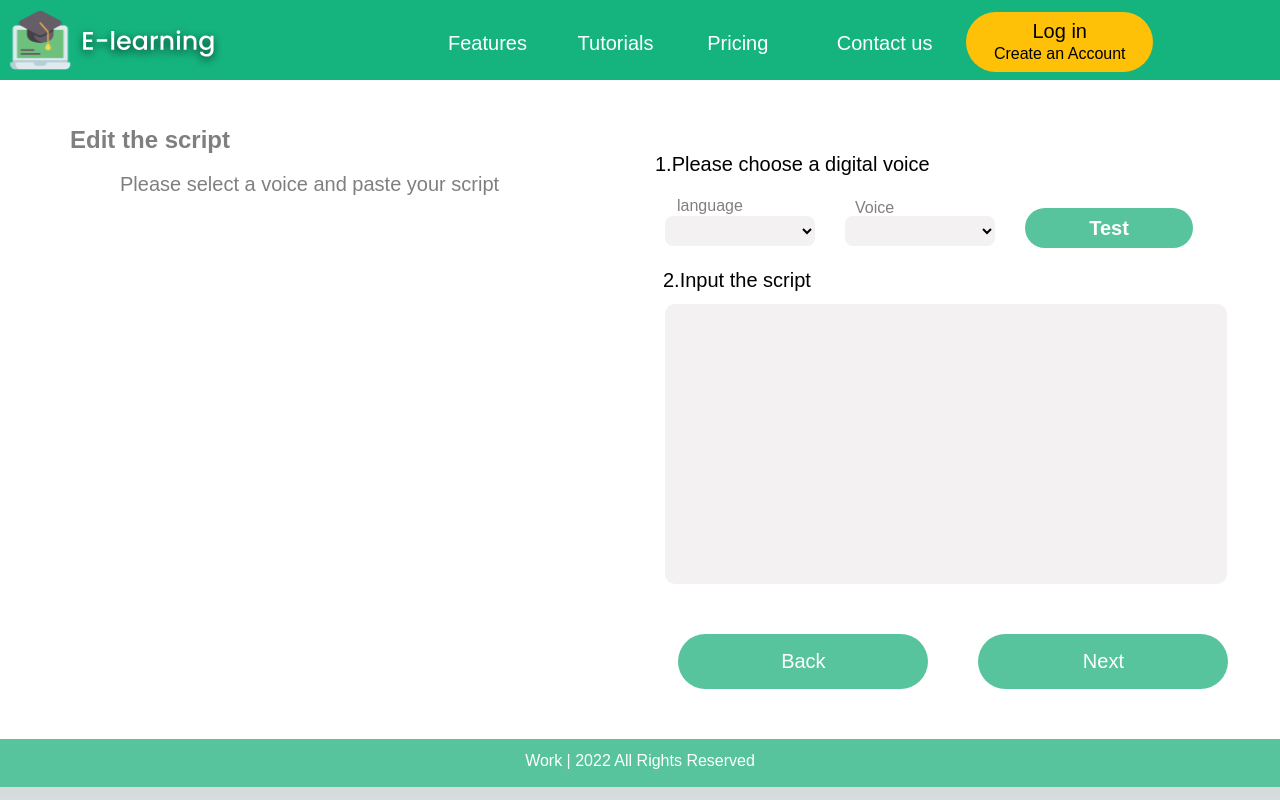
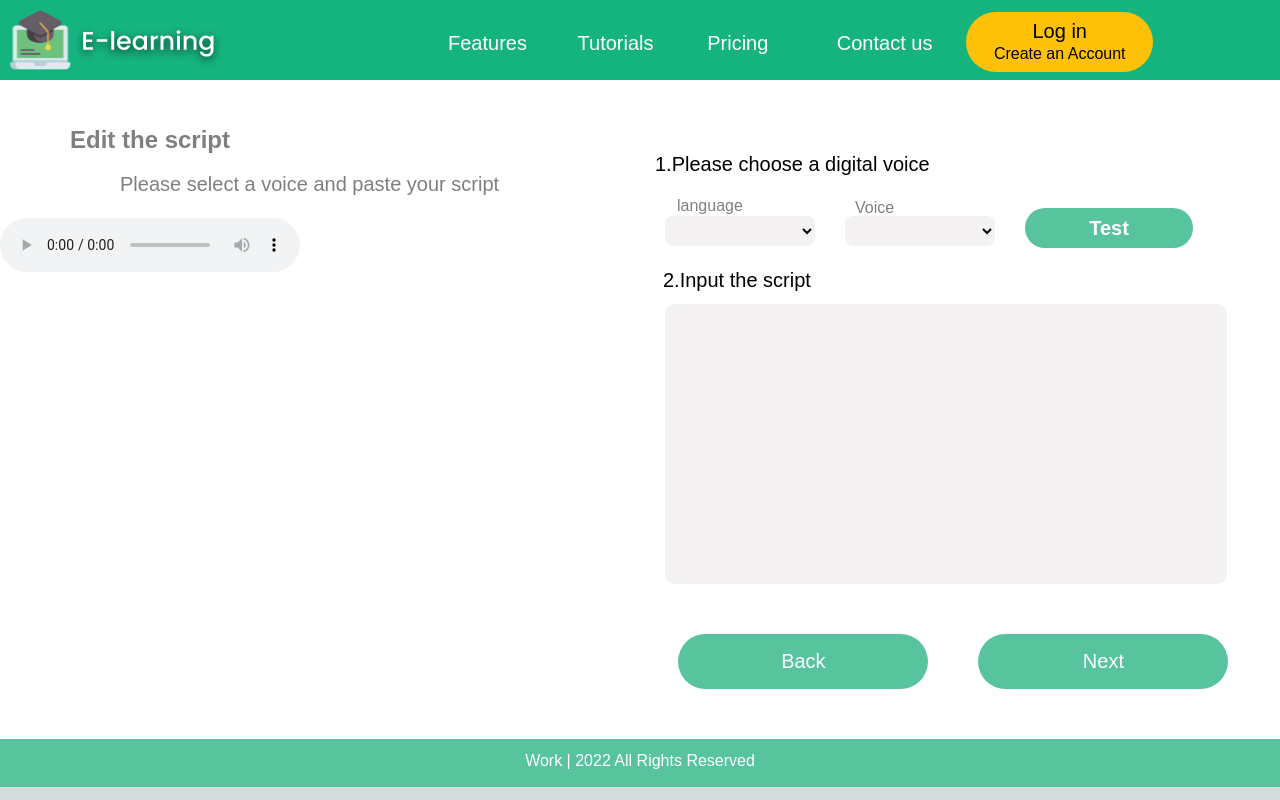
Before and after one commit to wellyhsu/emi_frontend, a Next.js app: page /VE_Edit_video in a window 1280 px wide. Built offline with nearby package versions, Linux system fonts and the light colour scheme; no server answers.

Commit message:
update(4/13)

```diff
--- a/pages/VE_Edit_video.tsx
+++ b/pages/VE_Edit_video.tsx
@@ -4,6 +4,7 @@ import styles from '@/styles/Home.module.css'
 import React, {useRef} from "react";
 import {useEffect, useState} from 'react';
 
+var audio_file;
 export default function VE_Edit_video() {
     var information;
     const languageRef = useRef(undefined);
@@ -31,6 +32,7 @@ export default function VE_Edit_video() {
         {
             "voice": VoiceRef.current.value,
             "text": scriptRef.current.value,
+            "output": "file"
         }
 
         var acapela_data_send_json = JSON.stringify(acapela_data_send);  //轉json格式
@@ -48,13 +50,16 @@ export default function VE_Edit_video() {
             console.log("token!!",token_acapela);
             information = response;
             console.log('info^^',information);
+            console.log('infomation type=',typeof(information));
             return information;
         })
         .then((data) => {
         //    acapela_token = data["token"];
         //    acapela_token = JSON.stringify(acapela_token);
-
-        //    console.log('acapela_token=',acapela_token);
+          //  audio_file=data["body"];
+            console.log('data["url"]=',data["url"]);
+            console.log('data["blob"]=',data["blob"]);
+            console.log('audio_file=',audio_file);
         })
         .catch((error) => console.log("error", error));
     }
@@ -69,6 +74,12 @@ export default function VE_Edit_video() {
                         </div>
                         <div className={styles.upload_file_title}>
                             Please select a voice and paste your script
+                        </div>
+{/**/}                         <div>
+                            {audio_file}
+                            <audio controls>
+                                <source src={audio_file} type="audio/mp3" />
+                            </audio>
                         </div>
 
                         <iframe
@@ -112,7 +123,7 @@ export default function VE_Edit_video() {
                                     >
                                         <option></option>
                                         <option>Lucy22k_NT</option>
-                                        <option>Chineese</option>
+                                        <option>Peter22k_NT</option>
                                     </select>
                                 </div>
 
```
Also changed, not shown: 1 other file (tests, documents, lock files or other folders).
